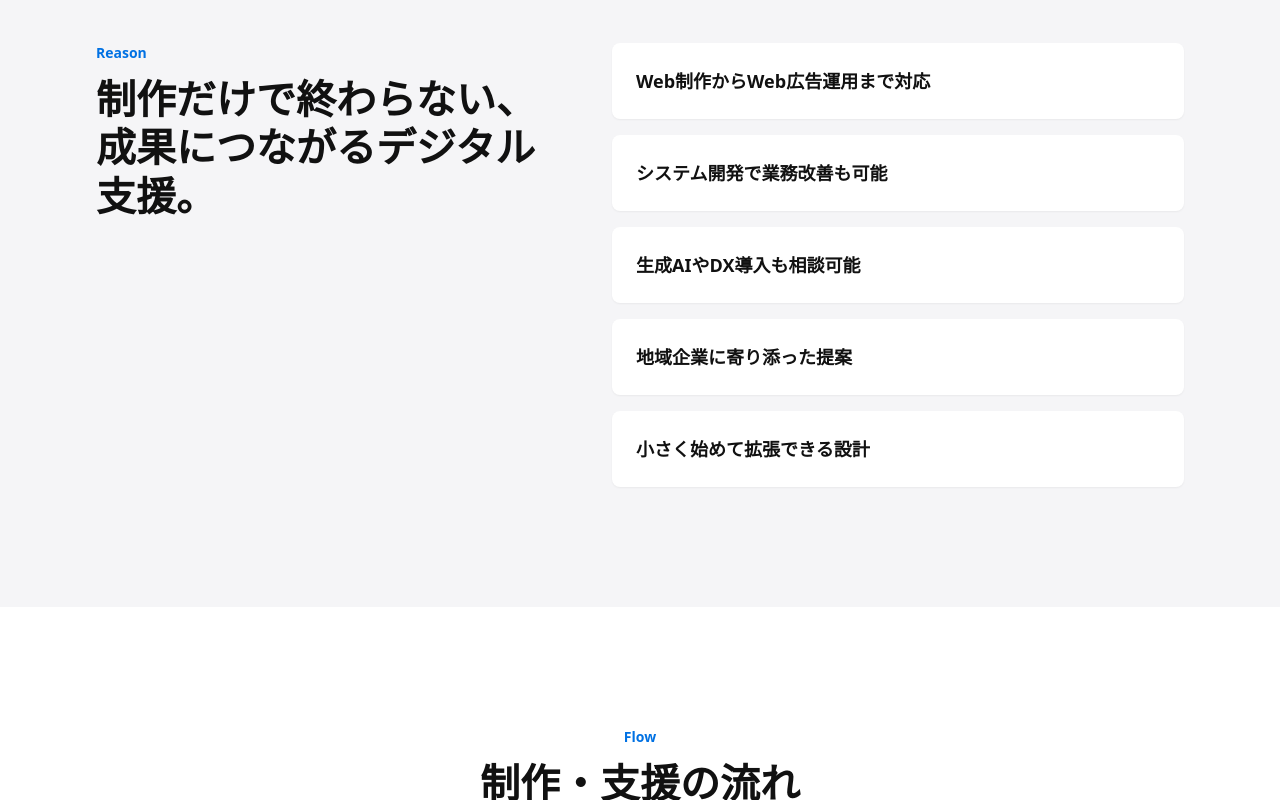
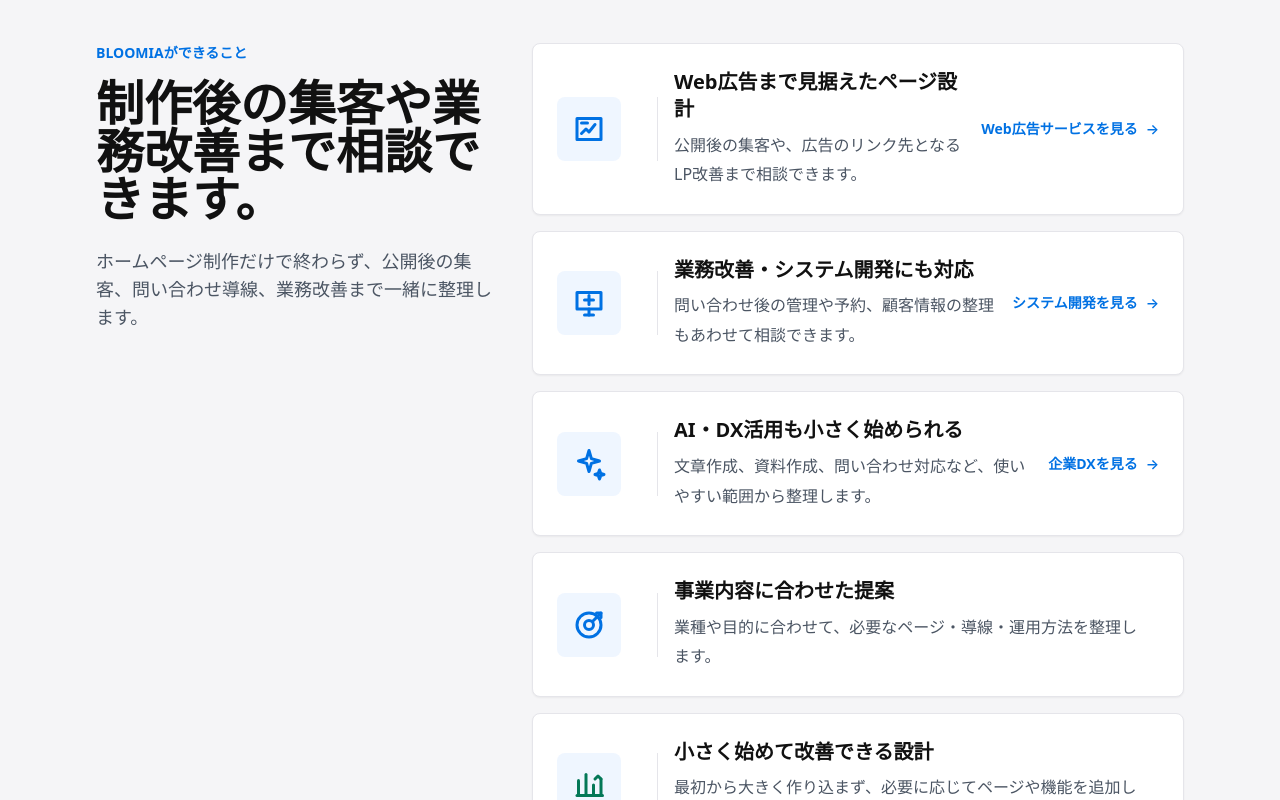
Before and after one commit to iwamitsuco/officialSite, a Next.js app: page / in a window 1280 px wide. Shown: the part 3260-4060 px from the top of the page. Built offline with nearby package versions, Linux system fonts and the light colour scheme.

Commit message:
Revise homepage reason section

```diff
--- a/app/page.tsx
+++ b/app/page.tsx
@@ -20,11 +20,37 @@ export const metadata = createMetadata({
 });
 
 const reasons = [
-  "Web制作からWeb広告運用まで対応",
-  "システム開発で業務改善も可能",
-  "生成AIやDX導入も相談可能",
-  "地域企業に寄り添った提案",
-  "小さく始めて拡張できる設計"
+  {
+    icon: "ads",
+    title: "Web広告まで見据えたページ設計",
+    description: "公開後の集客や、広告のリンク先となるLP改善まで相談できます。",
+    href: "/services/web-advertising",
+    linkLabel: "Web広告サービスを見る"
+  },
+  {
+    icon: "system",
+    title: "業務改善・システム開発にも対応",
+    description: "問い合わせ後の管理や予約、顧客情報の整理もあわせて相談できます。",
+    href: "/services/system-development",
+    linkLabel: "システム開発を見る"
+  },
+  {
+    icon: "ai",
+    title: "AI・DX活用も小さく始められる",
+    description: "文章作成、資料作成、問い合わせ対応など、使いやすい範囲から整理します。",
+    href: "/services/dx",
+    linkLabel: "企業DXを見る"
+  },
+  {
+    icon: "target",
+    title: "事業内容に合わせた提案",
+    description: "業種や目的に合わせて、必要なページ・導線・運用方法を整理します。"
+  },
+  {
+    icon: "growth",
+    title: "小さく始めて改善できる設計",
+    description: "最初から大きく作り込まず、必要に応じてページや機能を追加しやすい形にします。"
+  }
 ];
 
 const flow = ["お問い合わせ", "ヒアリング", "ご提案・お見積り", "制作・実装", "公開・運用支援"];
@@ -83,13 +109,39 @@ export default function HomePage() {
       </section>
 
       <section className="section-space bg-apple-gray">
-        <div className="container-site grid gap-12 lg:grid-cols-[0.9fr_1.1fr]">
-          <SectionTitle label="Reason" title="制作だけで終わらない、成果につながるデジタル支援。" />
+        <div className="container-site grid gap-10 lg:grid-cols-[0.82fr_1.35fr] lg:items-start">
+          <div>
+            <p className="eyebrow">BLOOMIAができること</p>
+            <h2 className="mt-4 text-3xl font-semibold leading-[1.22] [overflow-wrap:anywhere] text-apple-text md:text-5xl">
+              制作後の集客や業務改善まで相談できます。
+            </h2>
+            <p className="body-copy mt-6 max-w-xl">
+              ホームページ制作だけで終わらず、公開後の集客、問い合わせ導線、業務改善まで一緒に整理します。
+            </p>
+          </div>
           <div className="grid gap-4">
             {reasons.map((reason) => (
-              <div className="rounded-lg bg-white p-6 text-lg font-semibold shadow-sm" key={reason}>
-                {reason}
-              </div>
+              <article className="rounded-lg border border-apple-border bg-white p-5 shadow-sm md:p-6" key={reason.title}>
+                <div className="grid gap-4 sm:grid-cols-[5.25rem_1px_1fr_auto] sm:items-center">
+                  <div className="flex h-16 w-16 items-center justify-center rounded-lg bg-blue-50 text-apple-blue" aria-hidden="true">
+                    <ReasonIcon type={reason.icon} />
+                  </div>
+                  <div className="hidden h-16 w-px bg-apple-border sm:block" aria-hidden="true" />
+                  <div>
+                    <h3 className="text-xl font-semibold leading-snug text-apple-text">{reason.title}</h3>
+                    <p className="card-copy mt-2">{reason.description}</p>
+                  </div>
+                  {reason.href ? (
+                    <Link
+                      className="inline-flex items-center gap-2 text-sm font-semibold text-apple-blue transition hover:text-blue-600 focus-visible:outline focus-visible:outline-2 focus-visible:outline-offset-2 focus-visible:outline-apple-blue sm:justify-self-end"
+                      href={reason.href}
+                    >
+                      {reason.linkLabel}
+                      <span aria-hidden="true">→</span>
+                    </Link>
+                  ) : null}
+                </div>
+              </article>
             ))}
           </div>
         </div>
@@ -142,3 +194,58 @@ export default function HomePage() {
     </>
   );
 }
+
+function ReasonIcon({ type }: { type: string }) {
+  if (type === "ads") {
+    return (
+      <svg className="h-9 w-9" fill="none" stroke="currentColor" strokeLinecap="round" strokeLinejoin="round" strokeWidth="2" viewBox="0 0 24 24">
+        <path d="M4 5h16v14H4z" />
+        <path d="M7 15l3-3 2 2 4-5" />
+        <path d="M7 8h4" />
+      </svg>
+    );
+  }
+
+  if (type === "system") {
+    return (
+      <svg className="h-9 w-9" fill="none" stroke="currentColor" strokeLinecap="round" strokeLinejoin="round" strokeWidth="2" viewBox="0 0 24 24">
+        <path d="M4 5h16v11H4z" />
+        <path d="M9 20h6" />
+        <path d="M12 16v4" />
+        <path d="M9 10h6" />
+        <path d="M12 7v6" />
+      </svg>
+    );
+  }
+
+  if (type === "ai") {
+    return (
+      <svg className="h-9 w-9" fill="none" stroke="currentColor" strokeLinecap="round" strokeLinejoin="round" strokeWidth="2" viewBox="0 0 24 24">
+        <path d="M12 3l1.6 5.4L19 10l-5.4 1.6L12 17l-1.6-5.4L5 10l5.4-1.6L12 3z" />
+        <path d="M19 16l.8 2.2L22 19l-2.2.8L19 22l-.8-2.2L16 19l2.2-.8L19 16z" />
+      </svg>
+    );
+  }
+
+  if (type === "target") {
+    return (
+      <svg className="h-9 w-9" fill="none" stroke="currentColor" strokeLinecap="round" strokeLinejoin="round" strokeWidth="2" viewBox="0 0 24 24">
+        <circle cx="12" cy="12" r="8" />
+        <circle cx="12" cy="12" r="3" />
+        <path d="M15 9l5-5" />
+        <path d="M17 4h3v3" />
+      </svg>
+    );
+  }
+
+  return (
+    <svg className="h-9 w-9 text-emerald-700" fill="none" stroke="currentColor" strokeLinecap="round" strokeLinejoin="round" strokeWidth="2" viewBox="0 0 24 24">
+      <path d="M5 19V9" />
+      <path d="M10 19V5" />
+      <path d="M15 19v-7" />
+      <path d="M20 19V8" />
+      <path d="M4 19h17" />
+      <path d="M16 8l2-2 2 2" />
+    </svg>
+  );
+}
```
Also changed, not shown: components/sections/ServiceDetailPage.tsx (+26 -114 lines).
